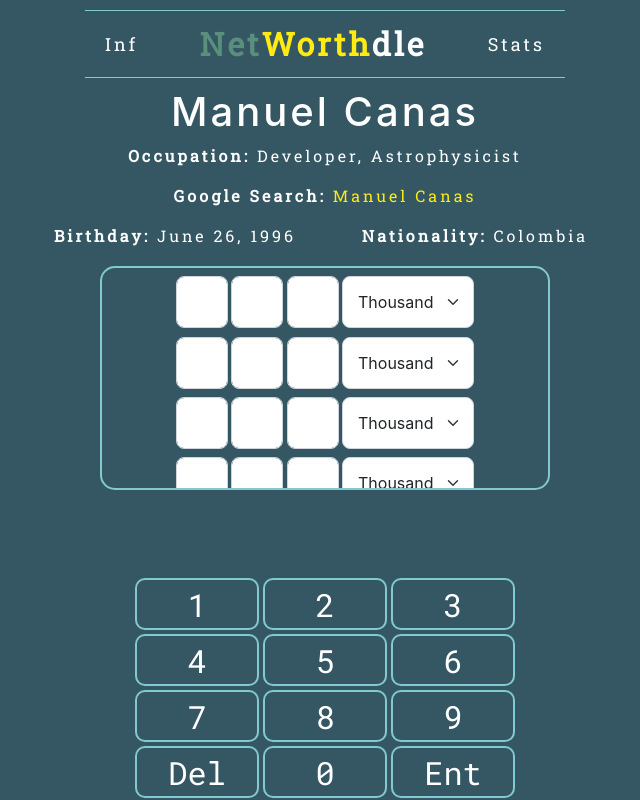
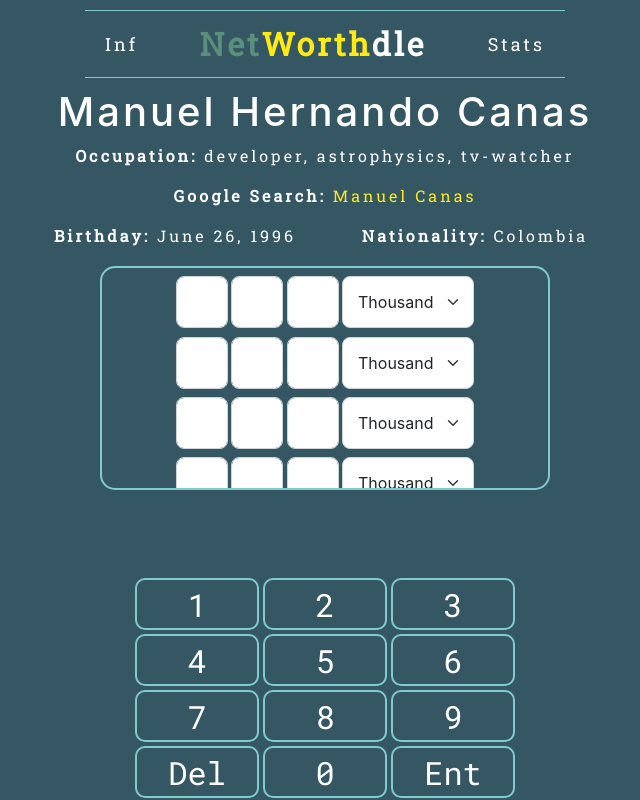
Before and after one commit to canasmh/NetWorthdle, a React (Create React App) app in the folder client/: page / in a window 1280 px wide. Shown: the whole page, without its empty margins (315-955 px from the left). Built offline with nearby package versions, Linux system fonts and the light colour scheme.

Commit message:
Use state hook to display celebrity data. In the future, this data will be set by NodeJS.

```diff
--- a/client/src/App.js
+++ b/client/src/App.js
@@ -4,12 +4,22 @@
 import Header from './Header';
 import Keyboard from './Keyboard';
 
+import { useState } from 'react';
+
 function App() {
+
+  const [celebData, setCelebData] = useState({
+    "name": "Manuel Hernando Canas",
+    "occupation": ["developer", "astrophysics", "tv-watcher"],
+    "net_worth": "999 million",
+    "birthday": "June 26, 1996",
+    "nationality": "Colombia"
+  })
 
   return (
     <div className="app">
       <Header />
-      <Celeb />
+      <Celeb celebData={celebData} />
       <GameBoard />
       <Keyboard />
     </div>
--- a/client/src/Celeb.js
+++ b/client/src/Celeb.js
@@ -4,19 +4,35 @@
 import Container from "react-bootstrap/Container";
 import "./Celeb.css"
 
-function Celeb() {
+function Celeb(props) {
+
+    const occ = props.celebData.occupation;
+    const name = props.celebData.name;
+
+    var occupation = "";
+    const query = "http://google.com/search?q=" + name.split(' ').join('+')
+
+    for (let i = 0; i < occ.length; i++) {
+        if (occ[i]) {
+            occupation += occ[i]
+        }
+
+        if (i < occ.length - 1) {
+            occupation += ", "
+        }
+    }
 
     return (
         <div className="celeb-container">
-            <h1>Manuel Canas</h1>
-            <p><strong>Occupation:</strong> Developer, Astrophysicist</p>
+            <h1>{name}</h1>
+            <p><strong>Occupation: </strong>{occupation}</p>
             <Container>
                 <Row>
-                    <Col xsm={12}><p><strong>Google Search:</strong> <a href="http://google.com/search?q=Dwayne+Johnson" target="_blank" rel="noreferrer">Manuel Canas</a></p></Col>
+                    <Col xsm={12}><p><strong>Google Search:</strong> <a href={query} target="_blank" rel="noreferrer">Manuel Canas</a></p></Col>
                 </Row>
                 <Row>
-                    <Col xsm={6}><p><strong>Birthday:</strong> June 26, 1996</p></Col>
-                    <Col xsm={6}><p><strong>Nationality:</strong> Colombia</p></Col>
+                    <Col xsm={6}><p><strong>Birthday: </strong>{props.celebData.birthday}</p></Col>
+                    <Col xsm={6}><p><strong>Nationality: </strong>{props.celebData.nationality}</p></Col>
                 </Row>
             </Container>
         </div>
```
